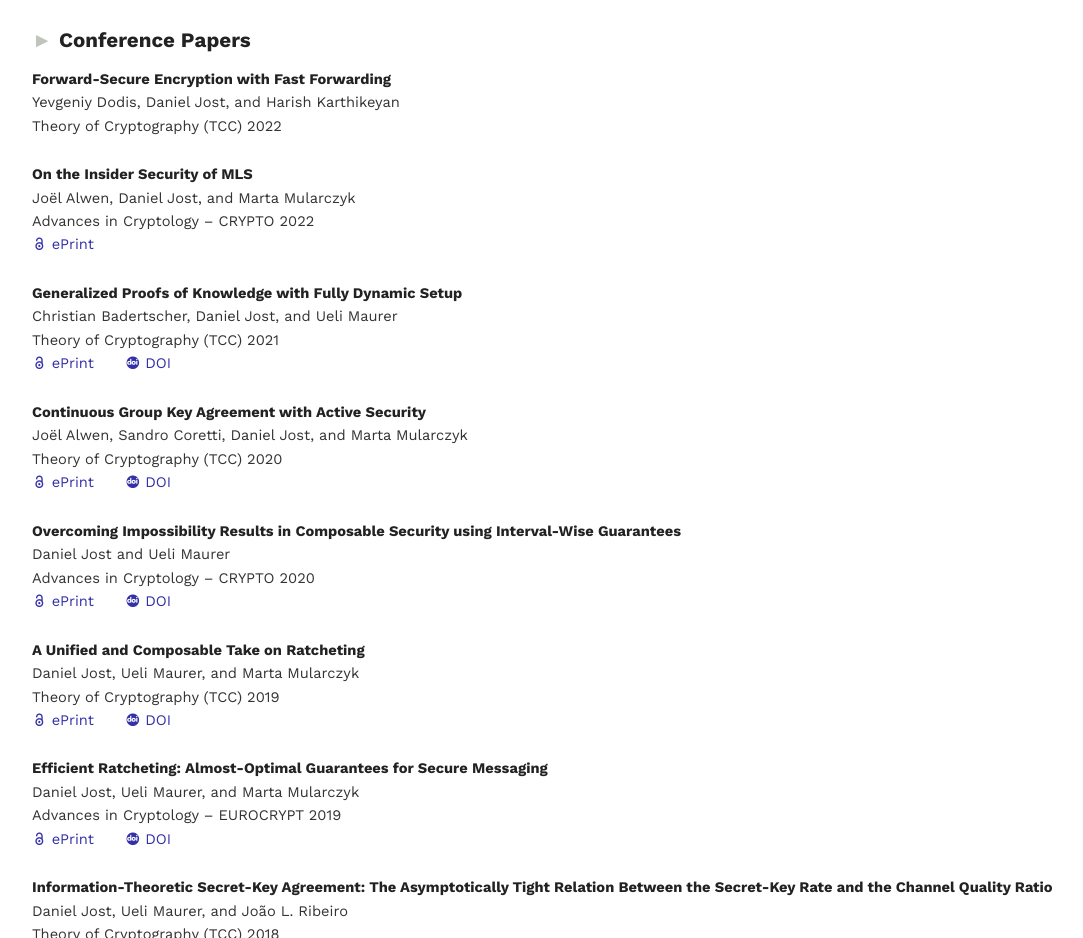
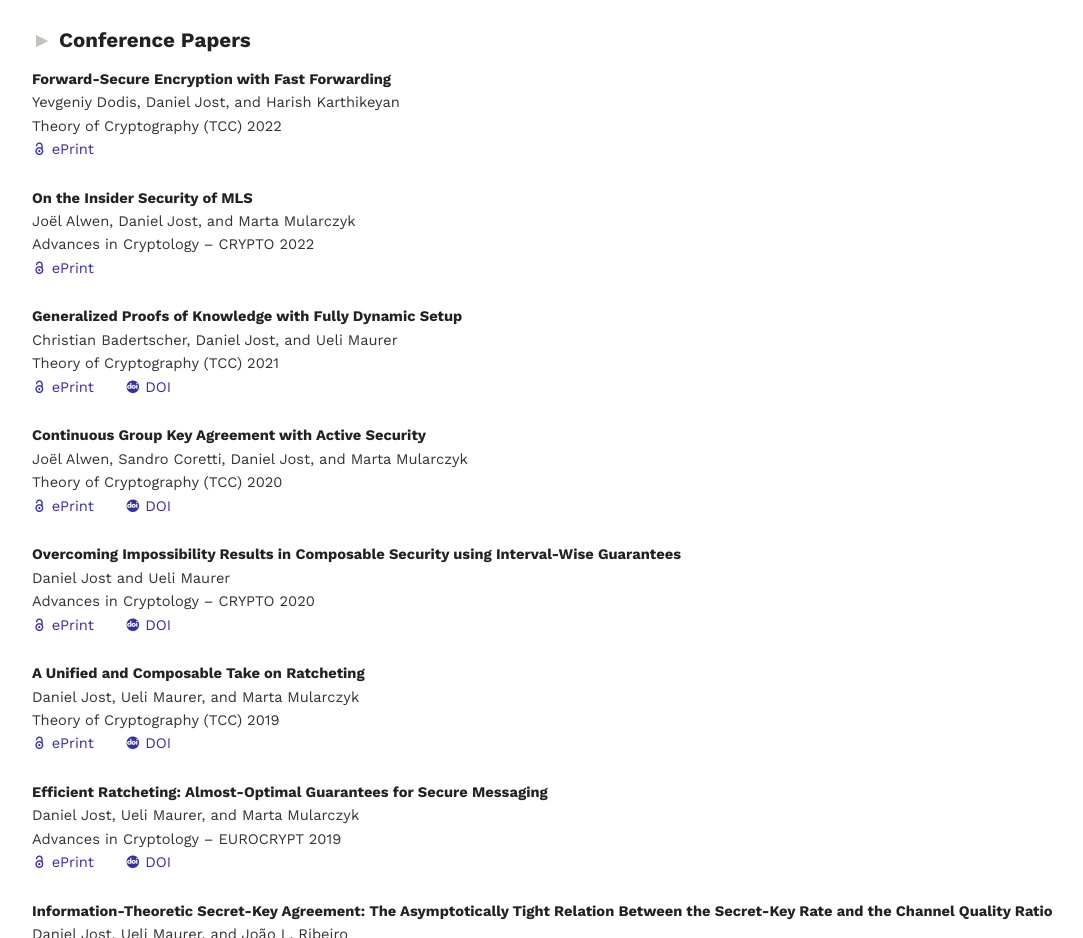
Before and after one commit to dajost/dajost.github.io, a plain HTML site: page index.html in a window 1280 px wide. Shown: the part 860-1798 px from the top of the page, without its empty margins (83-1166 px from the left). Drawn offline with nearby package versions, Linux system fonts and the light colour scheme; files whose address does not match are found by name.

Commit message:
Add eprint

```diff
--- a/index.html
+++ b/index.html
@@ -72,6 +72,9 @@
 					<h4>Forward-Secure Encryption with Fast Forwarding</h4>
 					<div class="authors">Yevgeniy Dodis, Daniel Jost, and Harish Karthikeyan</div>
 					<div class="venue">Theory of Cryptography (TCC) 2022</div>
+					<div class="pubfiles">
+						<a href="https://eprint.iacr.org/2022/1233"><span class="ai ai-open-access"></span> ePrint</a>
+					</div>
 				</div>
 				<div class="publication">
 					<h4>On the Insider Security of MLS</h4>
```
